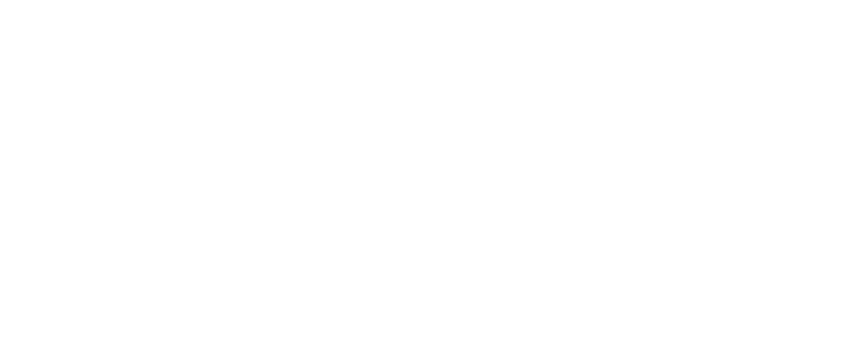
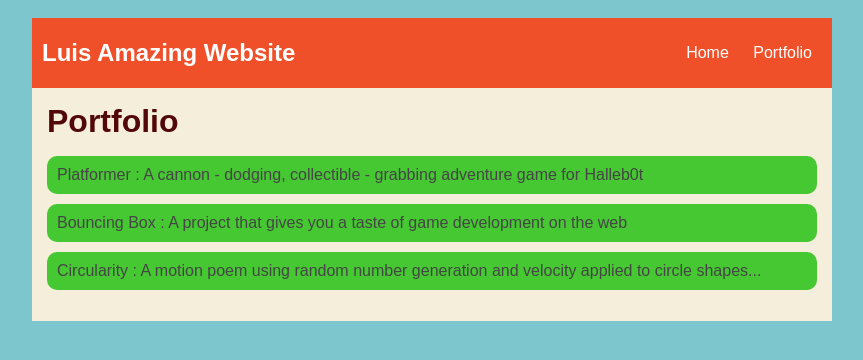
Before and after one commit to luismejia17/luismejia17.github.io, a plain HTML site: page portfolio.html in a window 1280 px wide. Shown: the whole page, without its empty margins (208-1071 px from the left). Drawn offline with Linux system fonts and the light colour scheme.

Commit message:
add portfolio.html file

```diff
--- a/portfolio.html
+++ b/portfolio.html
@@ -0,0 +1,52 @@
+<!DOCTYPE HTML>
+<html>
+    <head>
+
+        <title> Luis Amazing Website</title>
+        <link rel="stylesheet" href="style.css">
+
+    </head>
+
+    <body>
+      <div id="all-contents">
+        <nav>
+            <h1>Luis Amazing Website</h1>
+            <ul id="nav-ul">
+                <li class="nav-li">
+                    <a class="nav-a" href="index.html">Home</a>
+                </li>
+                <li class="nav-li">
+                    <a class="nav-a" href="portfolio.html">Portfolio</a>
+                </li>
+            </ul>
+        </nav>
+
+        <main>
+               <div class="content">
+
+                    <h1>Portfolio</h1>
+
+                    <ul id="portfolio">
+                        <li><a href="projects/platformer/">Platformer : A cannon - dodging, collectible - grabbing adventure game for Halleb0t</a></li>
+                        <li><a href="projects/bouncing-box/">Bouncing Box : A project that gives you a taste of game development on the web </a></li>
+                        <li><a href="projects/circularity/">Circularity : A motion poem using random number generation and velocity applied to circle shapes...</a></li>
+
+                    </ul>
+
+
+
+               </div>
+
+
+
+
+
+
+
+        </main>
+
+
+
+      </div>
+    </body>
+</html>
--- a/style.css
+++ b/style.css
@@ -51,12 +51,28 @@ main {
     flex: 1;
     padding: 15px;
 }
+ /* portfolio styles */
+ .content h1 {
+    color: rgb(82, 8, 8);
+}
 
-/* portfolio styles */
-#interests {
-    border: 4px silver ridge;
-    padding: 8px;
+#portfolio {
+    list-style-type: none;
+    padding-left: 0;
 }
-h2, h3 {
-    margin: 0px;
+
+#portfolio li {
+    background: #46c832;
+    padding: 10px;
+    border-radius: 10px;
+    margin-bottom: 10px;
 }
+
+#portfolio li:hover {
+    background: #f05024;
+}
+
+#portfolio a {
+    text-decoration: none;
+    color: #454545;
+}
```
